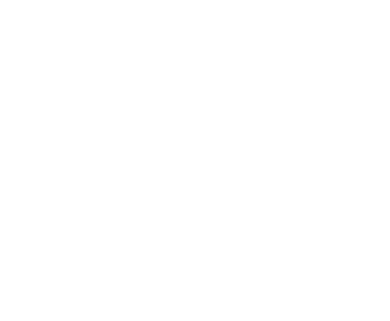
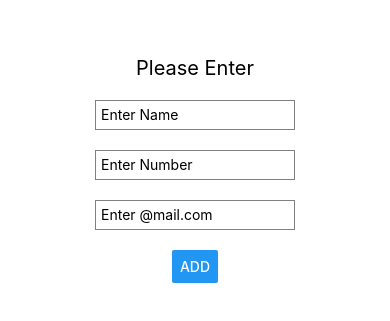
Before and after one commit to Muhammad-Usman36/FORMIC_PROJECT, a React Native app: screen / in a window 390 px wide. Shown: the part 263-584 px from the top of the page. Built offline with nearby package versions, Linux system fonts and the light colour scheme.

Commit message:
Startup of UI

```diff
--- a/App.tsx
+++ b/App.tsx
@@ -1,25 +1,38 @@
-import React from "react";
-import { View,Text,StyleSheet } from "react-native";
+import React,{useState} from "react";
+import { View,Text,Button,StyleSheet,TextInput,Alert } from "react-native";
 
-export const App =()=>{
-  return (
-<View style={styles.body}>
-    <Text style={styles.text}>
-    FORMIC_PROJECT
-      </Text>
+export const App: React.FC = () => {
+  const wait_for_the_logic = () =>
+  Alert.alert([
+
+    {text: 'OK', onPress: () => console.log('OK Pressed')},
+  ]);
+  return(
+    <View style={styles.mainView}>
+      <Text style={{fontSize: 20,margin: 20}}>Please Enter</Text>
+      <TextInput style={styles.input} placeholder="Enter Name" />
+      <TextInput style={styles.input} placeholder="Enter Number" />
+      <TextInput style={styles.input} placeholder="Enter @mail.com" />
+      <Button title="ADD"onPress={() => Alert.alert('wait for the logic')}/>
+
     </View>
-);
+  );
 };
 export default App;
 
 const styles = StyleSheet.create({
-  body:{
+  mainView: {
+    //backgroundColor: 'white',
     flex: 1,
+    alignItems: 'center',
     justifyContent: 'center',
-    alignItems: 'center',
   },
-  text:{
-    color:'white',
-    fontWeight:'bold',
+  input: {
+    height: 30,
+    width: 200,
+    borderWidth: 1,
+    borderColor: 'grey',
+    padding: 5,
+    marginBottom: 20,
   },
 });
```
